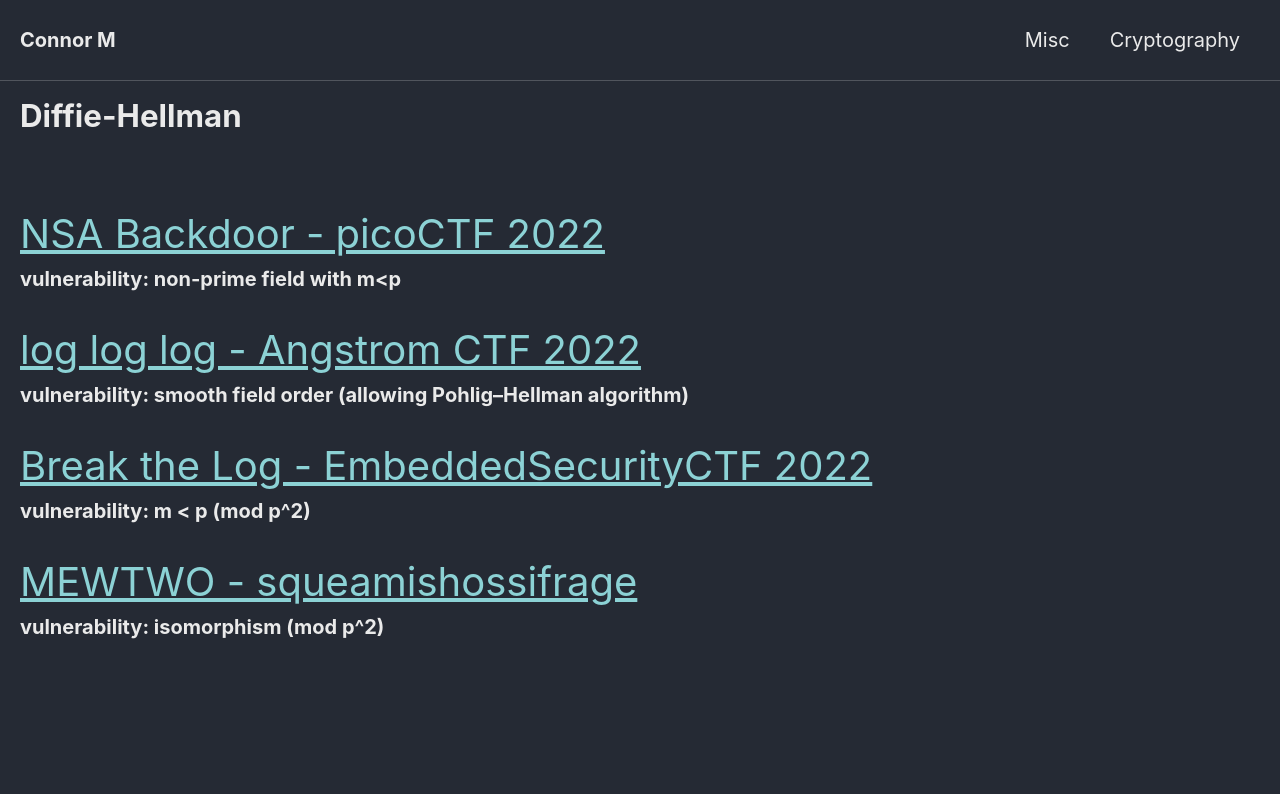
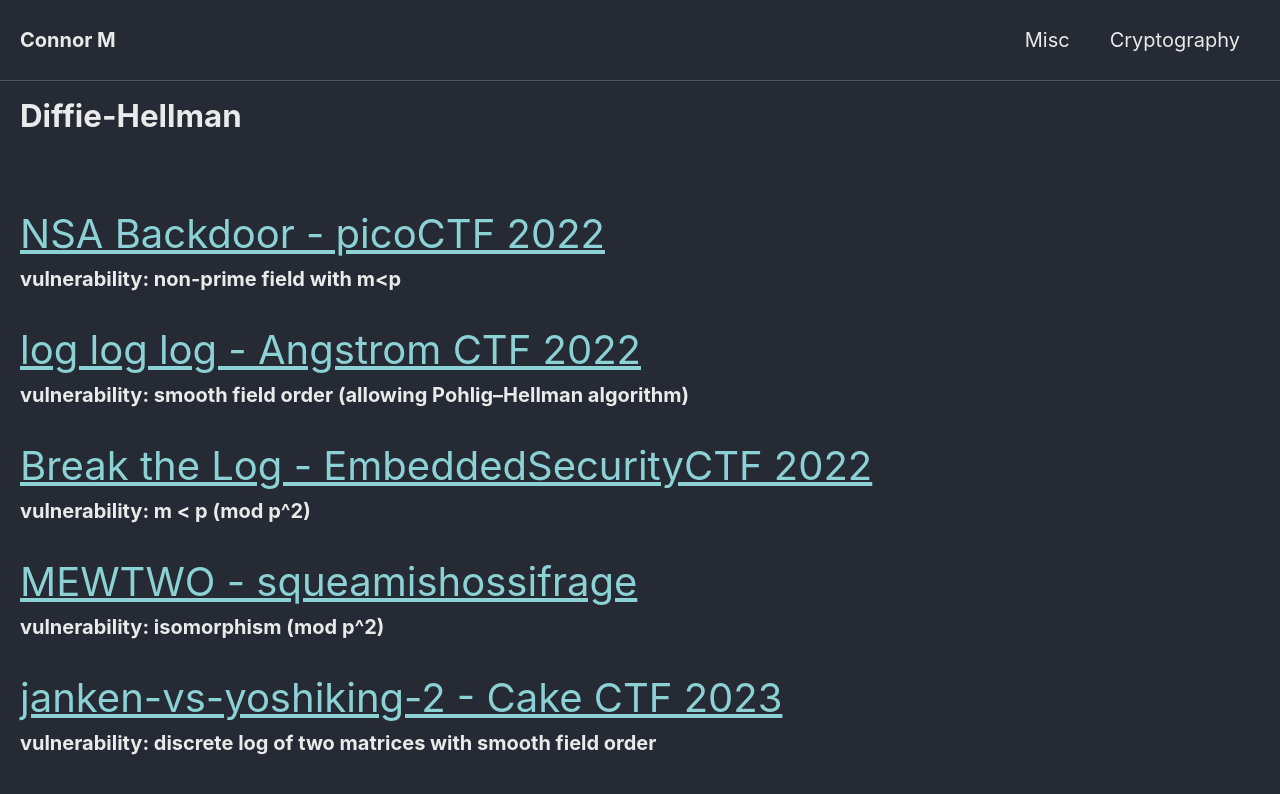
Before and after one commit to Connor-McCartney/Connor-McCartney.github.io, a Jekyll site: the page built from _pages/cryptography/diffie-hellman/diffie-hellman.md, in a window 1280 px wide. Shown: the top 794 px of the page. Built offline with Jekyll 4.4.1, drawn with Linux system fonts in a browser that asks for light colours; cached includes are drawn as plain includes.

Commit message:
Update diffie-hellman.md

```diff
--- a/_pages/cryptography/diffie-hellman/diffie-hellman.md
+++ b/_pages/cryptography/diffie-hellman/diffie-hellman.md
@@ -20,3 +20,7 @@ __vulnerability: m < p (mod p^2)__
 
 <span style="font-size:2em;">   [MEWTWO - squeamishossifrage](/cryptography/diffie-hellman/MEWTWO-squeamishossifrage)       </span> <br>
 __vulnerability: isomorphism (mod p^2)__
+
+
+<span style="font-size:2em;">   [janken-vs-yoshiking-2 - Cake CTF 2023](/cryptography/janken-vs-yoshiking-2-CakeCTF-2023)       </span> <br>
+__vulnerability: discrete log of two matrices with smooth field order__
```
